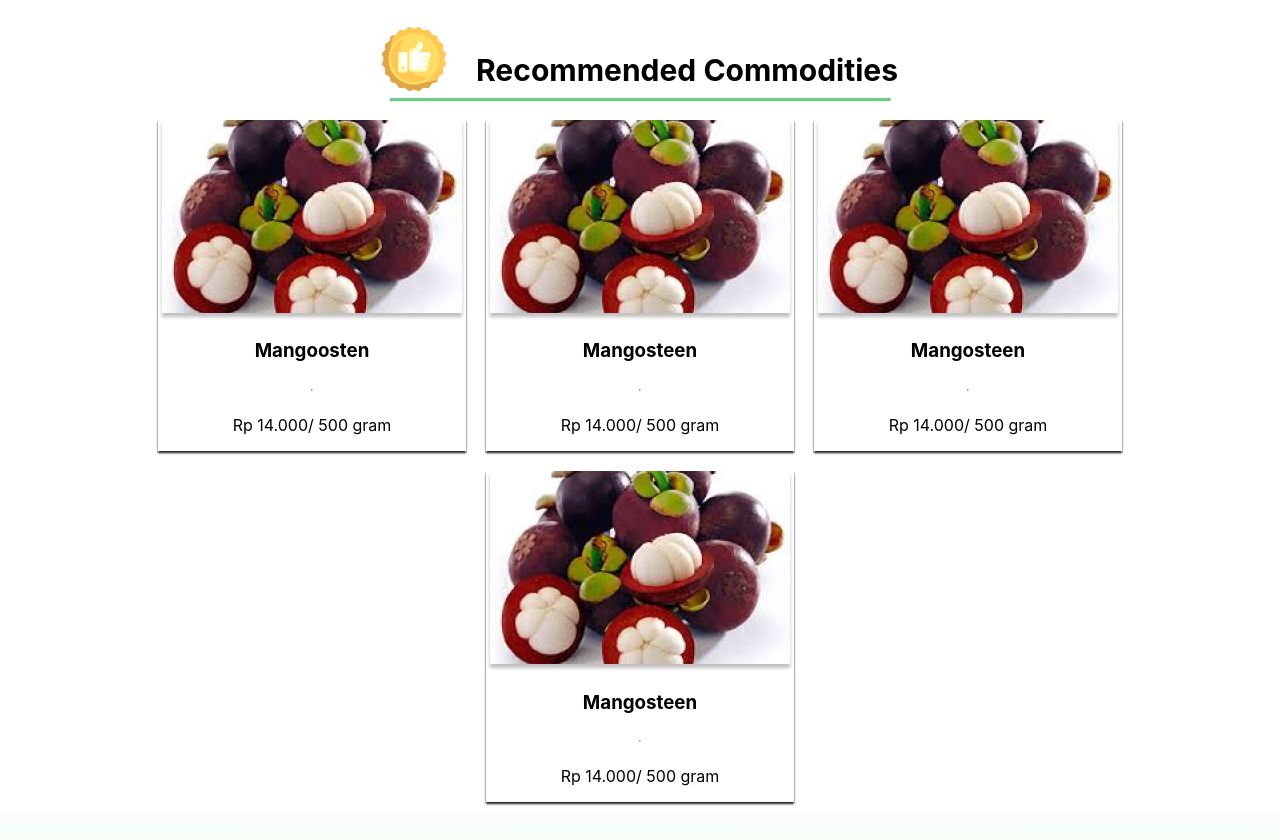
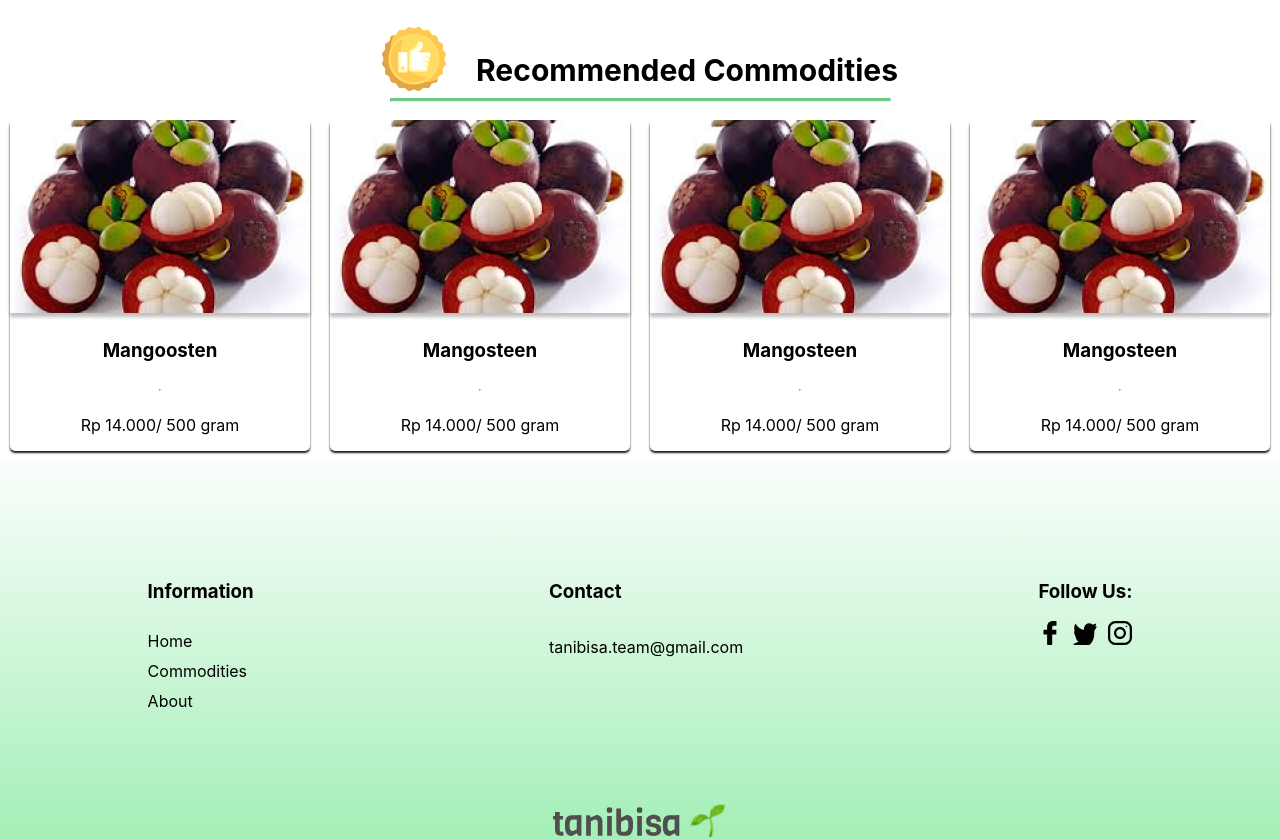
Before and after one commit to jobegood49/tanibisa-frontend, a React (Create React App) app: page / in a window 1280 px wide. Shown: the part 1180-2019 px from the top of the page. Built offline with nearby package versions, Linux system fonts and the light colour scheme; no server answers; a web font is replaced by a local one.

Commit message:
change some styling

```diff
--- a/src/components/CommoditiesCard.js
+++ b/src/components/CommoditiesCard.js
@@ -3,11 +3,13 @@ import styled from 'styled-components';
 
 const Card = styled.div`
   box-shadow: 0px 2px 2px rgba(0, 0, 0, 0.9);
-  margin: 10px 10px;
+  margin: 10px;
+  width: 300px;
   display: flex;
   flex-direction: column;
   justify-content: center;
   align-items: center;
+  border-radius: 5px;
 `;
 
 const CommoditiesCard = ({ item }) => {
```
